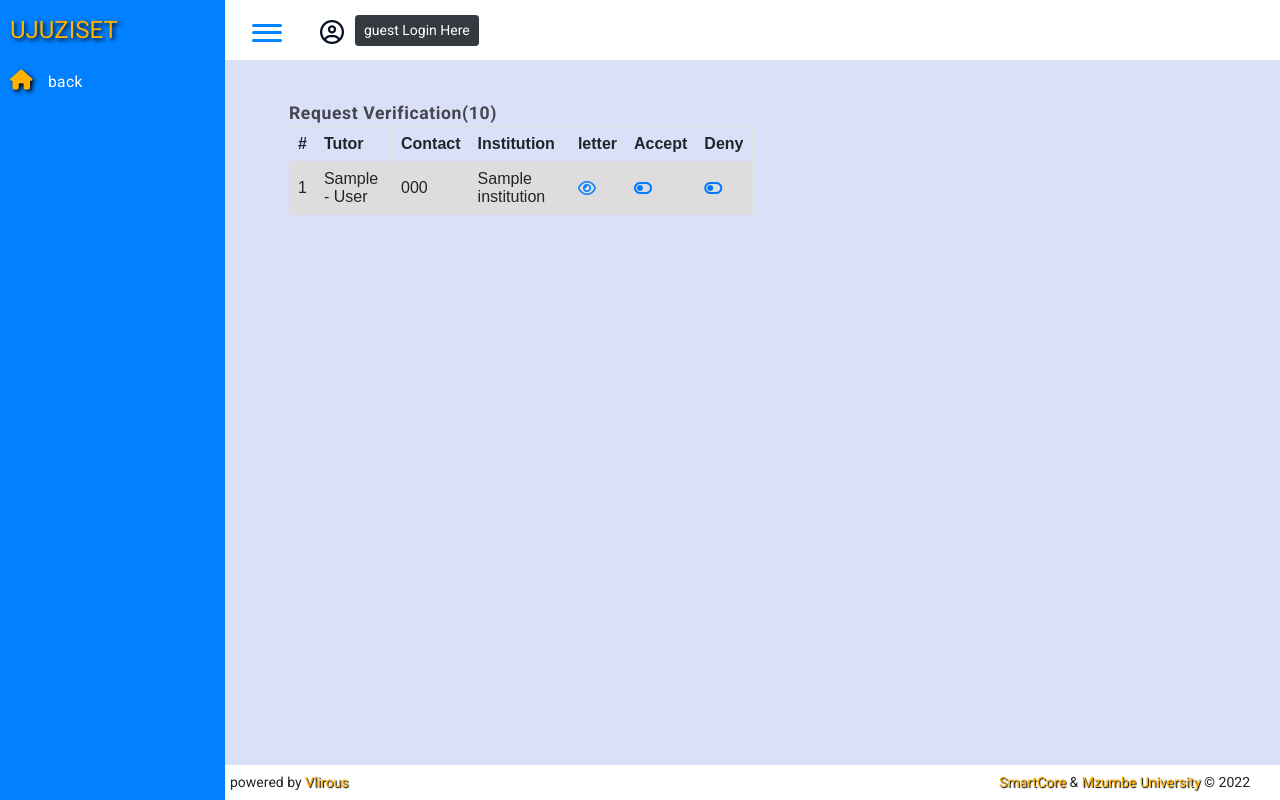
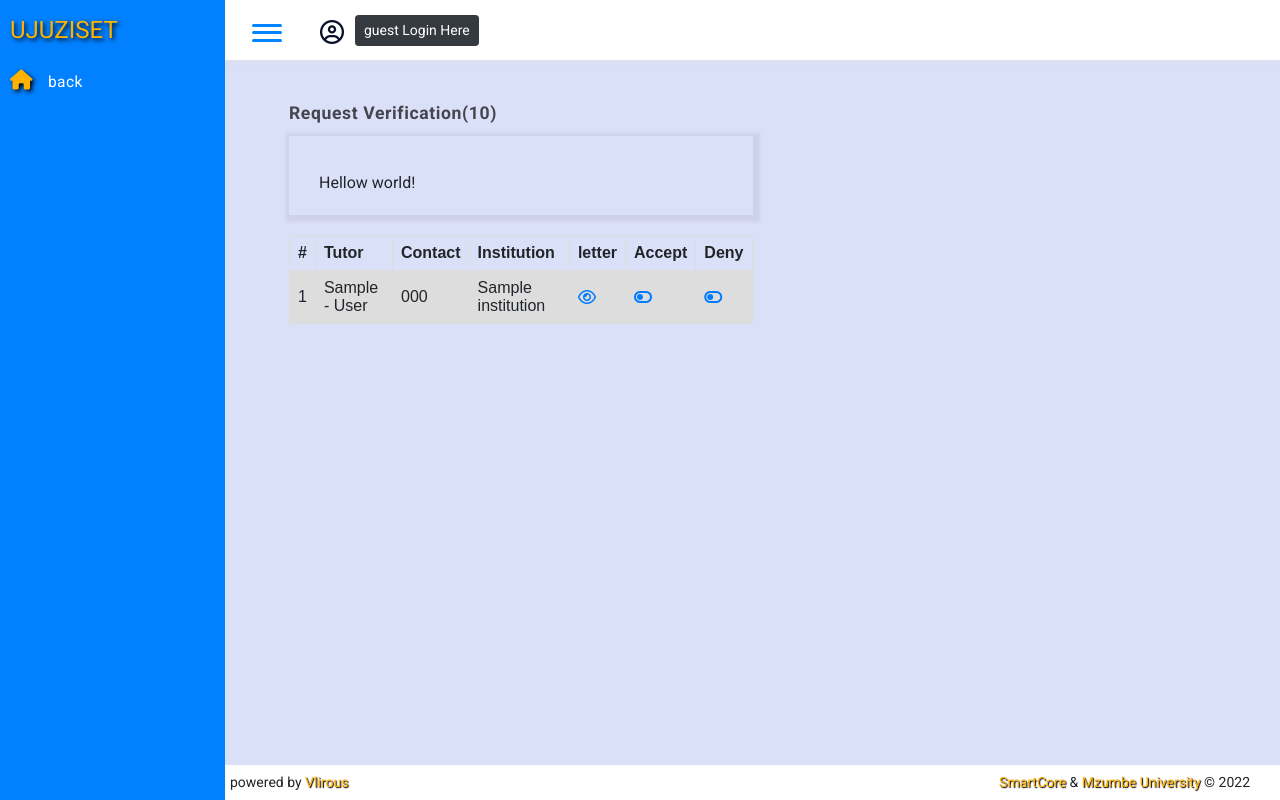
Before and after one commit to luggiestar/mzumbe-online-plateform, a Django app: template templates/UJUZI/tutor/request_verification.html in a window 1280 px wide. Run offline with Django 3.2, Linux system fonts and the light colour scheme; tables that the repository leaves empty hold one stand-in row (values such as "Sample post"); the template is opened without the code that fills it: values that come from a table or form of the project are taken from there, most other values are stand-ins (such as "Sample title", 1, 10 or a date in 2020); some libraries are stand-ins or nearby versions.

Commit message:
hgsfhg65234f65556h6a3dfsx

```diff
--- a/templates/UJUZI/tutor/request_verification.html
+++ b/templates/UJUZI/tutor/request_verification.html
@@ -12,7 +12,11 @@
    </div>
 
 <!--course registration modal-->
-
+    <div class="u-info-form form-full">
+         <div  class="u-form">
+             Hellow world!
+         </div>
+    </div>
 
     <table class="form-full">
       <tr>
```
